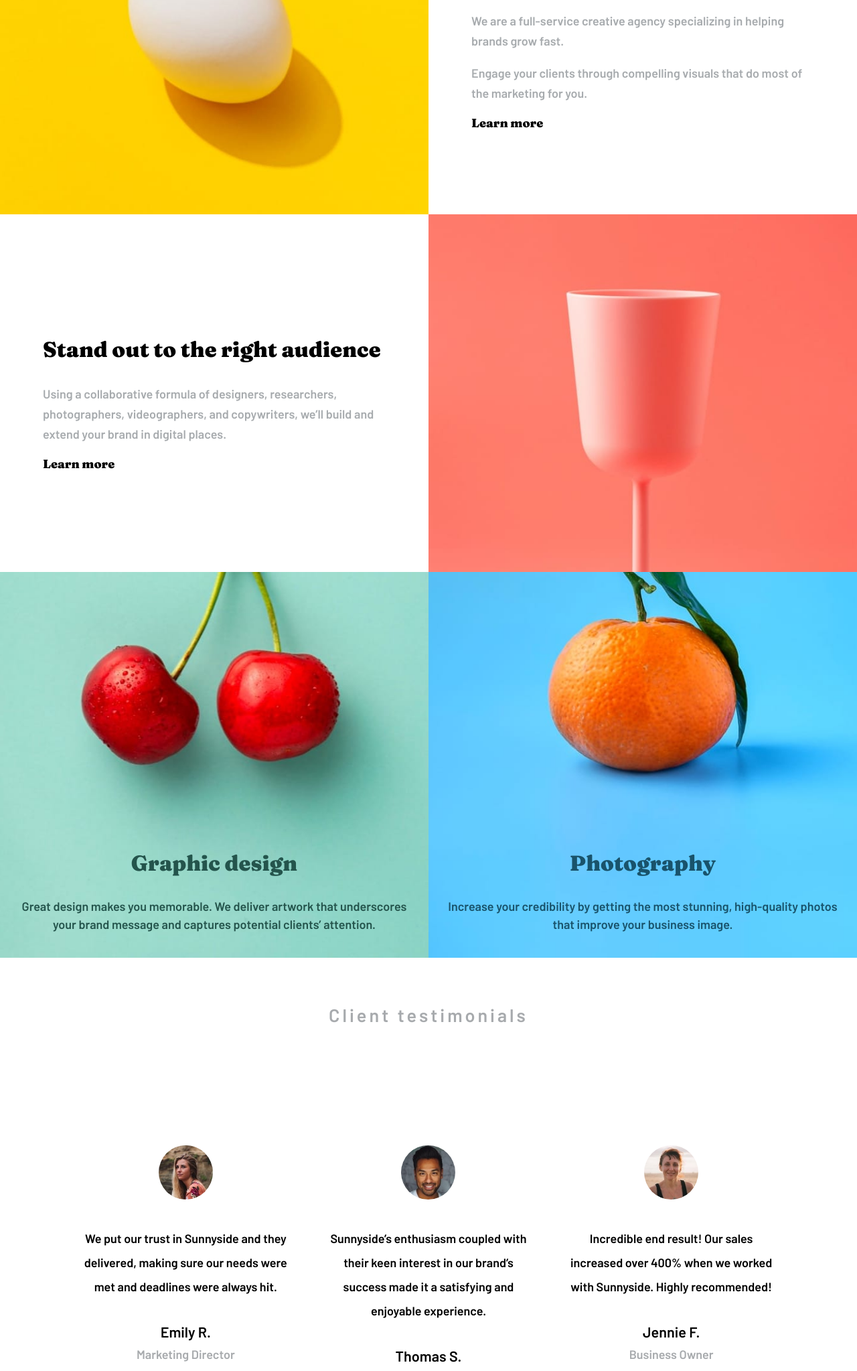
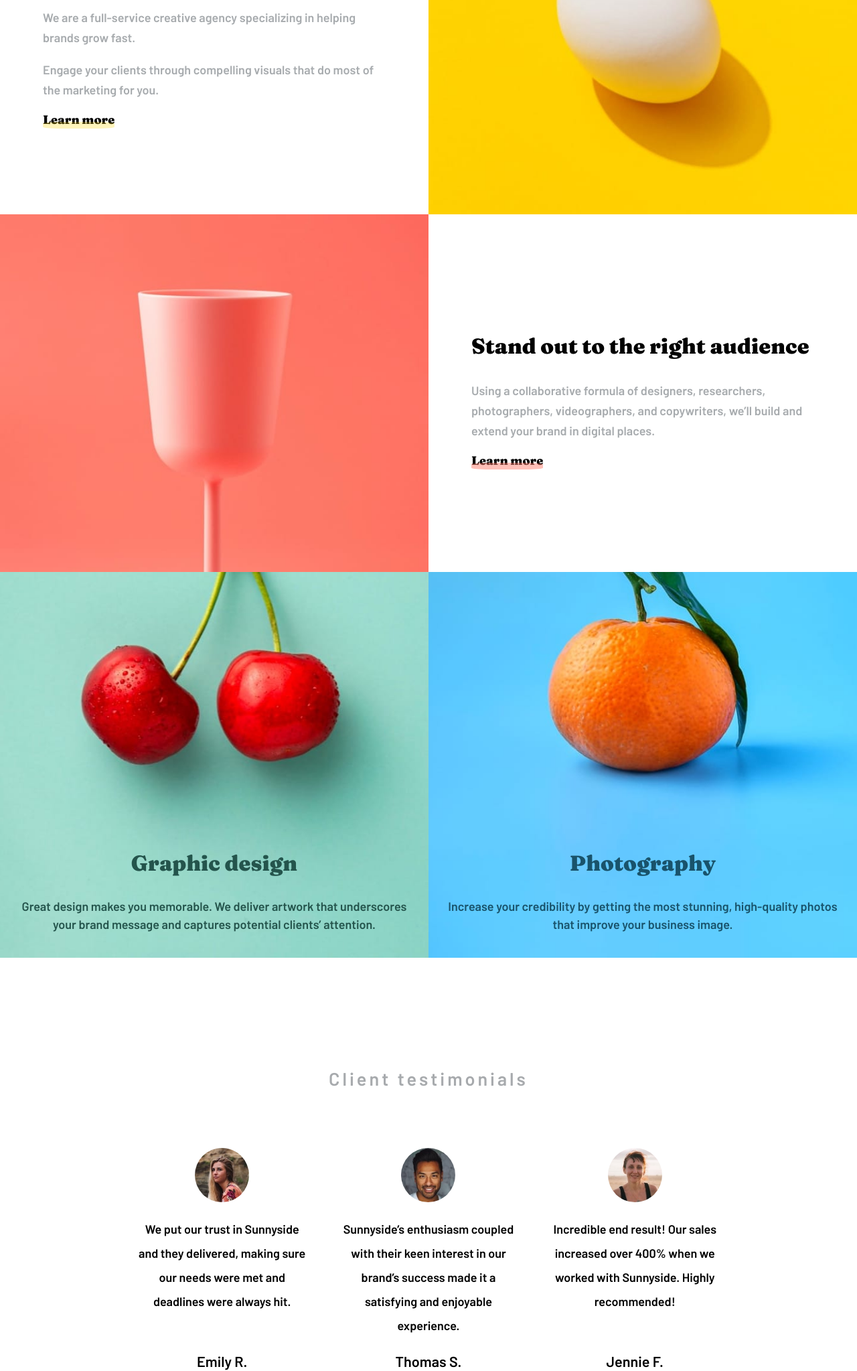
Before and after one commit to v-alex-dev/sunnyside-agency, a plain HTML site: page index.html in a window 1280 px wide. Shown: the part 753-2800 px from the top of the page at 67% size. Drawn offline with Linux system fonts and the light colour scheme.

Commit message:
ajust details

```diff
--- a/index.html
+++ b/index.html
@@ -26,7 +26,7 @@
 	</header>
 	<main>
 		<section class="description">
-      <div class="art-row">
+      <div class="art-row" id="reverse">
         <div class="descri-article">
           <img src="./resources/images/photos/image-transform.jpg" alt="egg">
         </div>
@@ -36,12 +36,12 @@
             <p>We are a full-service creative agency specializing in helping brands grow fast. </p>
             <p>Engage your clients through compelling visuals that do most of the marketing for you.</p>
             <div class="btn-learn">
-              <a href="">  Learn more</a>
+              <a href="" class="redCyan">Learn more</a>
             </div>
           </article>
         </div>
       </div>
-      <div class="art-row" id="reverse">
+      <div class="art-row" >
         <div class="descri-article">
           <img src="./resources/images/photos/image-stand-out.jpg" alt="glass">
         </div>
@@ -50,7 +50,7 @@
             <h2>Stand out to the right audience</h2>
             <p>Using a collaborative formula of designers, researchers, photographers, videographers, and copywriters, we’ll build and extend your brand in digital places.</p>
             <div class="btn-learn">
-              <a href="#">Learn more</a>
+              <a href="#" class="yellow">Learn more</a>
             </div>
           </article>
         </div>
@@ -71,6 +71,7 @@
 			</div>
 		</section>
 		<section class="clients">
+      <div class="content">
         <div class="clients-title">
           <h2>Client testimonials</h2>
         </div>
@@ -111,6 +112,7 @@
               <p>Business Owner</p>
             </div>
           </article>
+      </div>
       </div>
 		</section>
 		<section class="gallery">
--- a/sass/layout/mediaQueries/desktop/_clients.scss
+++ b/sass/layout/mediaQueries/desktop/_clients.scss
@@ -1,9 +1,28 @@
 .clients{
-  display: flex;
-  flex-direction: column;
+
+  .content{
+    display: flex;
+    flex-direction: column;
+    margin: 2em auto;
+  }
+  div{
+    margin: 0 auto;
+    h2{
+      margin-top: 5em;
+    }
+  }
 
   .clients-body{
     display: grid;
     grid-template-columns: repeat(3, 1fr);
+
+    article{
+      display: grid;
+      grid-template-rows: 1.5fr 2.5fr 1.5fr;
+      img{
+        margin: 1em auto;
+      }
+    }
   }
+
 }
--- a/sass/layout/mediaQueries/desktop/_desciption.scss
+++ b/sass/layout/mediaQueries/desktop/_desciption.scss
@@ -26,5 +26,33 @@
 
   .btn-learn{
     display: flex;
+    .redCyan{
+      &::after {
+        content: " ";
+        position:relative;
+        display:block;
+        width: 100%;
+        height:10px;
+        background-color: $_Yellow;
+        color: red;
+        font-weight: bold;
+        top: -8px;
+
+      }
+    }
+
+    .yellow{
+      &::after {
+        content: " ";
+        position:relative;
+        display:block;
+        width: 100%;
+        height:10px;
+        background-color: $_softRed;
+        color: red;
+        font-weight: bold;
+        top: -8px;
+      }
+    }
   }
 }
--- a/sass/layout/mediaQueries/desktop/_footer.scss
+++ b/sass/layout/mediaQueries/desktop/_footer.scss
@@ -3,4 +3,8 @@ footer{
     margin: 0 auto;
     width: 50%;
   }
+
+  a{
+    margin-top: 2em;
+  }
 }
--- a/sass/layout/mediaQueries/desktop/_header.scss
+++ b/sass/layout/mediaQueries/desktop/_header.scss
@@ -14,13 +14,23 @@ header{
         display: flex;
         margin: 1em;
         padding: 1em;
+        border-radius: 2em;
+        &:hover{
+          background-color: rgba(255, 255, 255, 0.158);
+          transition-duration: 500ms;
+
+          color: white;
+        }
 
       }
 
       .nav-contact{
         background-color: white;
-        border-radius: 40%;
+        border-radius: 2em;
         color: black;
+        height: 100%;
+
+
       }
     }
   }
--- a/sass/utils/_variables.scss
+++ b/sass/utils/_variables.scss
@@ -5,6 +5,6 @@ $_title-cherry:#24544c;
 $_p-cherry:hsl(167, 40%, 24%);
 $_text-photography: hsl(198, 62%, 26%);
 $_client-transpar: #A7AAAD;
-$_softRed: hsl(7, 99%, 70%);
-$_Yellow: hsl(51, 100%, 49%);
+$_softRed: hsla(7, 99%, 70%, 0.473);
+$_Yellow: hsla(51, 100%, 49%, 0.267);
 $_grayBlue: hsl(210, 4%, 67%);
```
Also changed, not shown: sass/main.css. Lines whose indentation alone changed are shown as unchanged.
